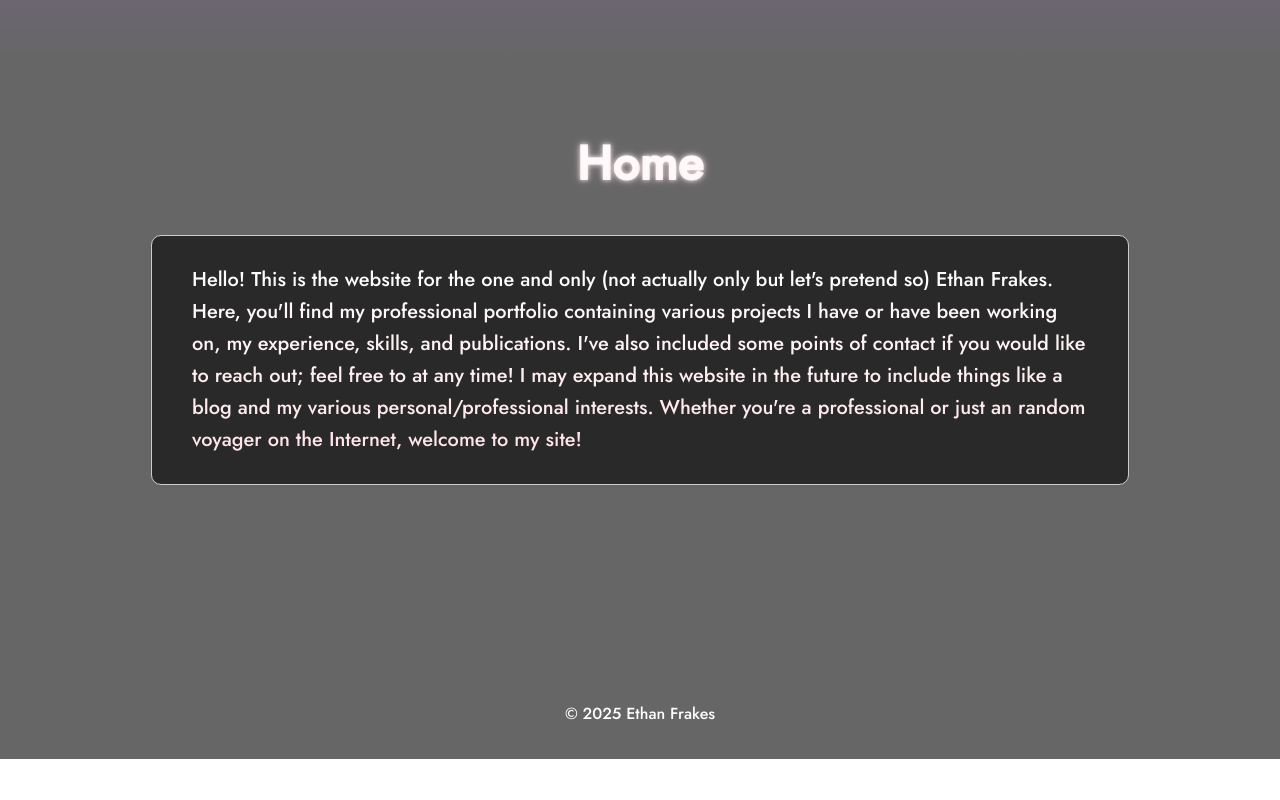
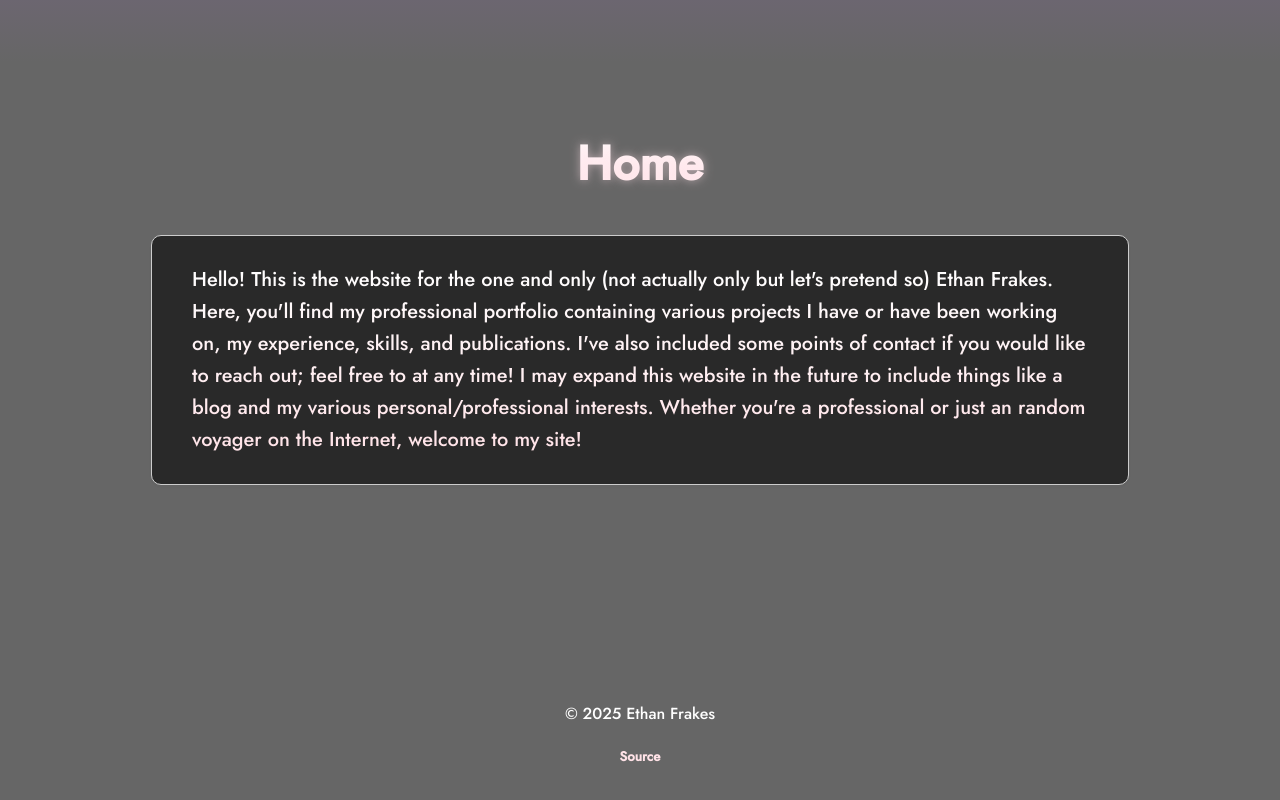
Before and after one commit to thefrostedfrakes/ethanfrakes-site, a React (Create React App) app: page /#/ in a window 1280 px wide. Shown: the part 418-1218 px from the top of the page. Before the commit the page ends 1177 px from the top, so only its background shows below. Built offline with nearby package versions, Linux system fonts and the light colour scheme.

Commit message:
Fix cmatrix scroll bug, Add source code link to footer, tone down text glow more

```diff
--- a/src/App.css
+++ b/src/App.css
@@ -32,6 +32,7 @@ body {
 }
 
 
+
 .accordion-header {
   display: flex;
   align-items: center;
@@ -57,8 +58,7 @@ body {
 .site-content h1,
 .site-content h2 {
   text-shadow:
-    0 0 4px rgba(255, 255, 255, 0.8),
-    0 0 8px rgba(255, 224, 231, 0.5);
+    0 0 10px rgba(255, 224, 231, 0.5);
 }
 
 .site-content h1,
@@ -223,6 +223,12 @@ body {
   padding: 1rem;
 }
 
+.site-footer a {
+  color: #ffe2e7;
+  text-decoration: none;
+  font-weight: bold;
+}
+
 .App {
   text-align: center;
 }
@@ -257,6 +263,12 @@ body {
   }
 }
 
+canvas {
+  width: 100vw;
+  /* Use the “fixed” vh value you just calculated: */
+  height: calc(var(--vh) * 100);
+}
+
 @keyframes App-logo-spin {
   from {
     transform: rotate(0deg);
--- a/src/components/Footer.js
+++ b/src/components/Footer.js
@@ -4,6 +4,7 @@ export default function Footer() {
   return (
     <footer className="site-footer">
       <p>&copy; {new Date().getFullYear()} Ethan Frakes</p>
+      <p><small><a href="https://github.com/thefrostedfrakes/ethanfrakes-site">Source</a></small></p>
     </footer>
   );
 }
--- a/src/components/MatrixBackground.js
+++ b/src/components/MatrixBackground.js
@@ -8,6 +8,18 @@ export default function MatrixBackground() {
     const script = document.createElement('script');
     script.src = 'https://cdn.jsdelivr.net/npm/cmatrix';
     script.async = true;
+    const setVh = () => {
+      document.documentElement.style.setProperty(
+        '--vh',
+        `${window.innerHeight * 0.01}px`
+      );
+    };
+    // Set on load
+    setVh();
+    // Update on resize/orientation change
+    window.addEventListener('resize', setVh);
+    window.addEventListener('orientationchange', setVh);
+
     document.body.appendChild(script);
 
     // 2) once loaded, initialize the effect
```
